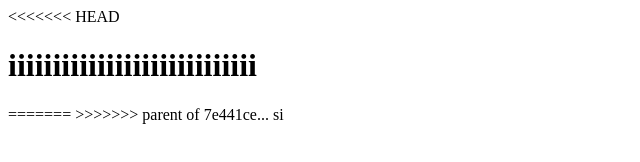
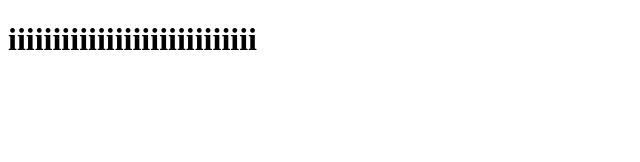
Before and after one commit to gistek-practica/prueba, a plain HTML site: page index.html in a window 1280 px wide. Shown: the whole page, without its empty margins (0-640 px from the left). Drawn offline with Linux system fonts and the light colour scheme.

Commit message:
Revert "aaaa"
This reverts commit a87d7df0b515523d4bbf9e0ef3258a87e9c154f0.

```diff
--- a/index.html
+++ b/index.html
@@ -5,11 +5,8 @@
 </head>
 <body>
 
-<<<<<<< HEAD
 <h1>iiiiiiiiiiiiiiiiiiiiiiiiiiii</h1>
 
 
-=======
->>>>>>> parent of 7e441ce... si
 </body>
 </html>
```
Also changed, not shown: 1 other file.
